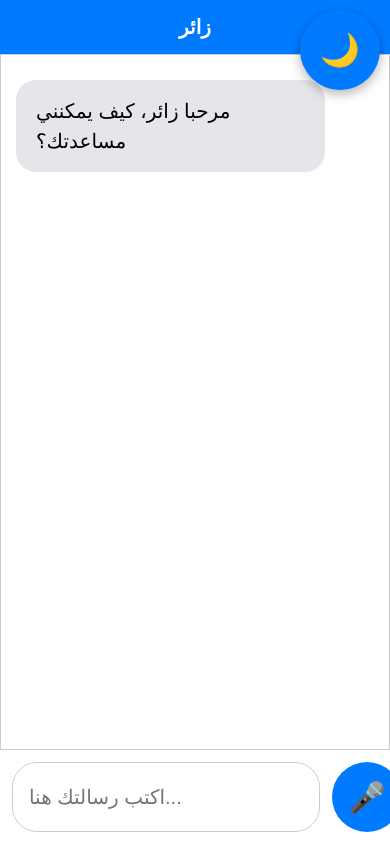
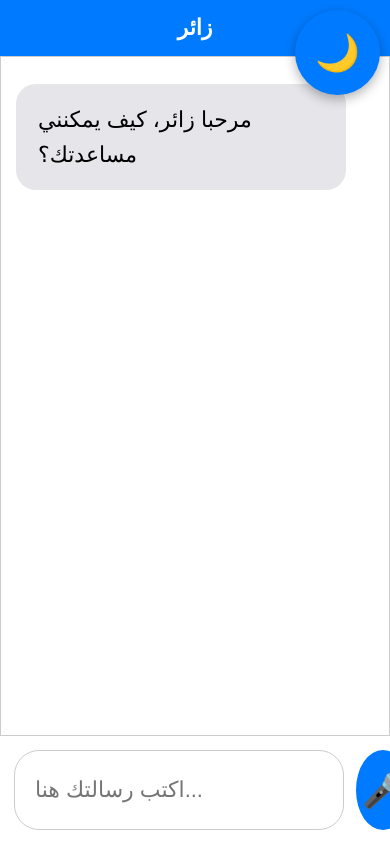
Before and after one commit to Hamoudi4app/Hamoudi-Ai, a Flask app: page /chat in a window 390 px wide. Run offline with Flask 3, Linux system fonts and the light colour scheme.

Commit message:
Update index.html

```diff
--- a/templates/index.html
+++ b/templates/index.html
@@ -2,7 +2,7 @@
 <html lang="ar">
 <head>
   <meta charset="UTF-8">
-  <title>Hamoudi Ai</title>
+  <title>Chat App</title>
   <style>
     body {
       font-family: Arial, sans-serif;
@@ -10,6 +10,9 @@
       padding: 0;
       background: #f9f9f9;
       position: relative;
+      height: 100vh;
+      display: flex;
+      flex-direction: column;
     }
 
     /* زر تبديل الثيم */
@@ -20,13 +23,13 @@
     }
 
     #toggle-theme {
-      width: 80px;
-      height: 80px;
+      width: 85px;
+      height: 85px;
       border: none;
       border-radius: 50%;
       background: #007bff;
       color: #fff;
-      font-size: 32px;
+      font-size: 36px;
       cursor: pointer;
       display: flex;
       align-items: center;
@@ -50,11 +53,11 @@
       background: #007bff;
       color: #fff;
       text-align: center;
-      font-size: 20px;
+      font-size: 22px;
     }
 
     #chat-box {
-      height: calc(100vh - 160px); /* يملأ الشاشة مع ترك مساحة للمدخل */
+      flex: 1;
       overflow-y: auto;
       border: 1px solid #ccc;
       padding: 15px;
@@ -65,12 +68,12 @@
 
     /* فقاعات الرسائل */
     .message {
-      max-width: 75%;
-      padding: 14px 18px;
+      max-width: 80%;
+      padding: 16px 20px;
       border-radius: 20px;
-      margin: 10px 0;
-      font-size: 18px;
-      line-height: 1.5;
+      margin: 12px 0;
+      font-size: 20px;
+      line-height: 1.6;
       word-wrap: break-word;
     }
 
@@ -97,15 +100,15 @@
       left: 0;
       width: 100%;
       display: flex;
-      padding: 12px;
+      padding: 14px;
       background: #fff;
       border-top: 1px solid #ccc;
     }
 
     #input {
       flex: 1;
-      padding: 16px;
-      font-size: 18px;
+      padding: 18px;
+      font-size: 20px;
       border: 1px solid #ccc;
       border-radius: 25px;
       outline: none;
@@ -113,9 +116,9 @@
 
     #send-btn {
       margin-left: 12px;
-      width: 65px;
-      height: 65px;
-      font-size: 28px;
+      width: 75px;
+      height: 75px;
+      font-size: 32px;
       border: none;
       background: #007bff;
       color: #fff;
@@ -167,16 +170,17 @@
     /* تحسين للهاتف */
     @media (max-width: 600px) {
       .message {
-        font-size: 20px;
-        padding: 16px 20px;
+        font-size: 22px;
+        padding: 18px 22px;
       }
       #input {
-        font-size: 20px;
+        font-size: 22px;
+        padding: 20px;
       }
       #send-btn {
-        width: 70px;
-        height: 70px;
-        font-size: 30px;
+        width: 80px;
+        height: 80px;
+        font-size: 34px;
       }
     }
   </style>
```
